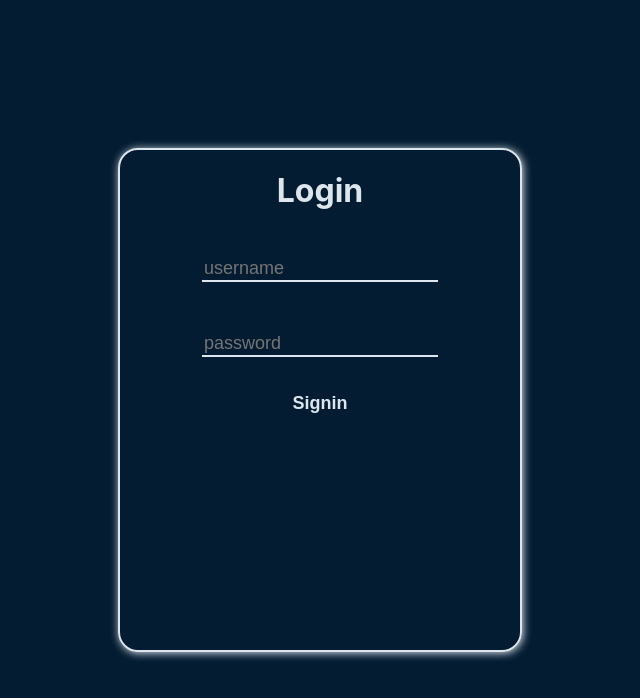
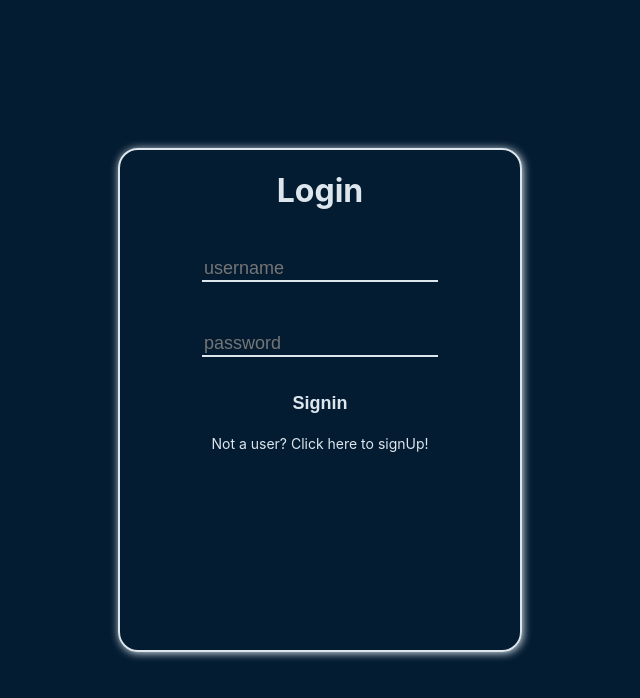
Before and after one commit to yosepov/4580-46, a React (Create React App) app: page / in a window 1280 px wide. Shown: the top 698 px of the page, without its empty margins (320-960 px from the left). Built offline with nearby package versions, Linux system fonts and the light colour scheme.

Commit message:
roey0001

```diff
--- /dev/null
+++ b/src/Components/Signin/NotSigned.tsx
@@ -0,0 +1,14 @@
+import React from 'react';
+import './notSigned.css'
+interface NotSignedProps {
+    text: string;
+    handleOnClick: () => void;
+}
+
+export const NotSigned = ({text, handleOnClick}: NotSignedProps) => {
+    return (
+        <>
+            <p className='notSigned' onClick={handleOnClick}>{text}</p>
+        </>
+    )
+}
--- a/src/Components/Signin/Signin.tsx
+++ b/src/Components/Signin/Signin.tsx
@@ -1,7 +1,9 @@
+
 import React from 'react';
 import './Signin.css'
 import { InputText } from '../Form/Input/InputText';
 import { MainButton } from '../Buttons/MainButton';
+import {NotSigned} from "./NotSigned";
 
 export const SigninPage = () => {
 
@@ -12,6 +14,7 @@ export const SigninPage = () => {
                 <InputText placeholder='username' type='text' />
                 <InputText placeholder='password' type='password' />
                 <MainButton title='Signin' />
+                <NotSigned text={'Not a user? Click here to signUp!'} handleOnClick={() => {}}/>
             </div>
         </div>
     )
--- /dev/null
+++ b/src/Components/Signin/notSigned.css
@@ -0,0 +1,15 @@
+.notSigned {
+    color: #DDE6ED;
+    font-size: 14px;
+    cursor: pointer;
+    margin-top: 20px;
+}
+
+.notSigned:hover {
+    color: #DDE6ED;
+    font-size: 16px;
+    cursor: pointer;
+    border-bottom: 1px solid #DDE6ED;
+    width: 240px;
+    margin: 20px auto;
+}
```
